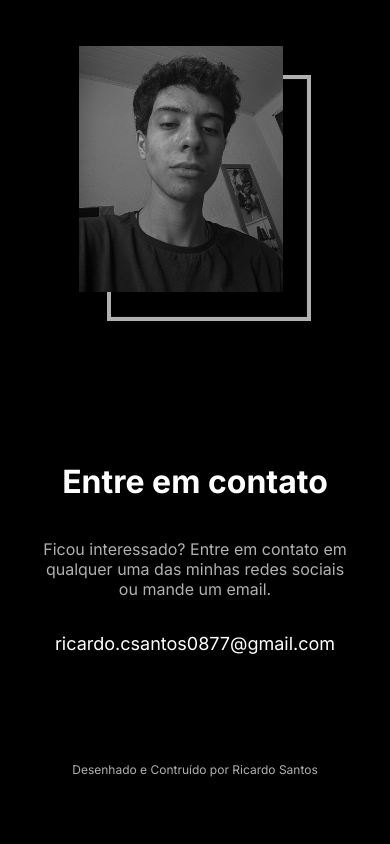
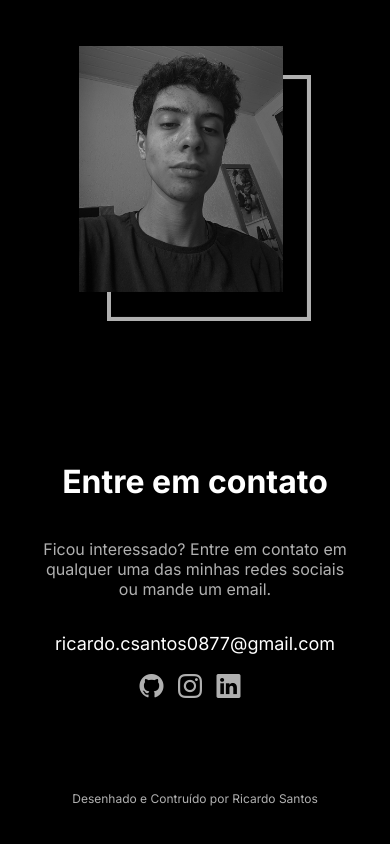
Before and after one commit to rcorrei4/portfolio, a plain HTML site: page index.html in a window 390 px wide. Shown: the part 1154-1998 px from the top of the page. Drawn offline with nearby package versions, Linux system fonts and the light colour scheme.

Commit message:
fix: social apps display

```diff
--- a/portfolio.css
+++ b/portfolio.css
@@ -409,6 +409,10 @@ div.footer-div #autor {
 	div.footer-div p {
 		padding: 0 40px;
 	}
+
+	div.redes-sociais {
+		display: block;
+	}
 }
 
 @media screen and (max-width: 600px) {
```
